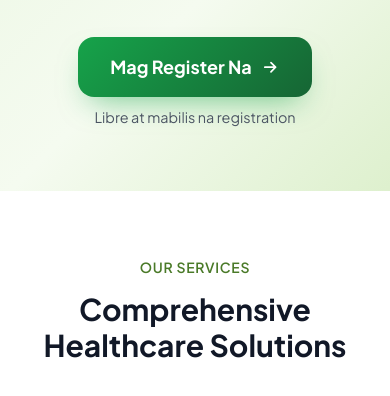
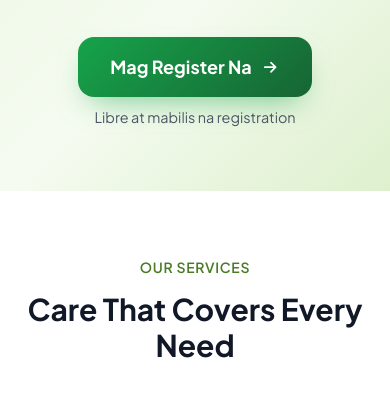
Before and after one commit to robbie4116/medisure-landingpage, a website built with Vite: page index.html in a window 390 px wide. Shown: the part 416-812 px from the top of the page. Built offline with nearby package versions, Linux system fonts and the light colour scheme.

Commit message:
changed section titles

```diff
--- a/index.html
+++ b/index.html
@@ -402,7 +402,7 @@
           <div class="max-w-7xl mx-auto">
             <div class="services-heading text-center mb-16">
               <span class="text-medi-green-600 font-semibold text-sm uppercase tracking-wider">Our Services</span>
-              <h2 class="text-3xl md:text-5xl font-bold text-gray-900 mt-3">Comprehensive Healthcare Solutions</h2>
+              <h2 class="text-3xl md:text-5xl font-bold text-gray-900 mt-3">Care That Covers Every Need</h2>
             </div>
             <div class="services-grid grid md:grid-cols-2 gap-6 lg:gap-8 max-w-5xl mx-auto">
               <div id="service-elab" class="service-card card-hover scroll-mt-28 md:scroll-mt-32 bg-gradient-to-br from-white to-medi-green-50 rounded-3xl border border-medi-green-100 overflow-hidden">
```
Also changed, not shown: e-laboratory.html (+1 -1 lines).
